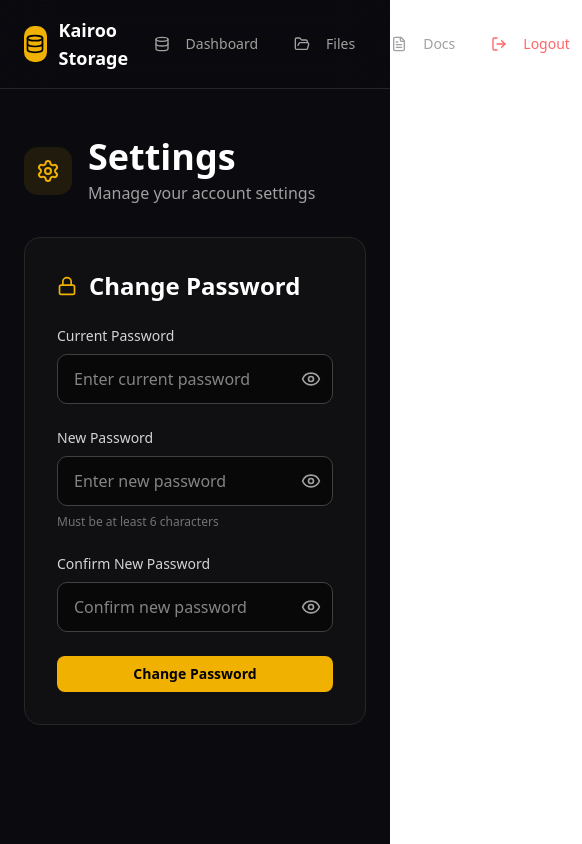
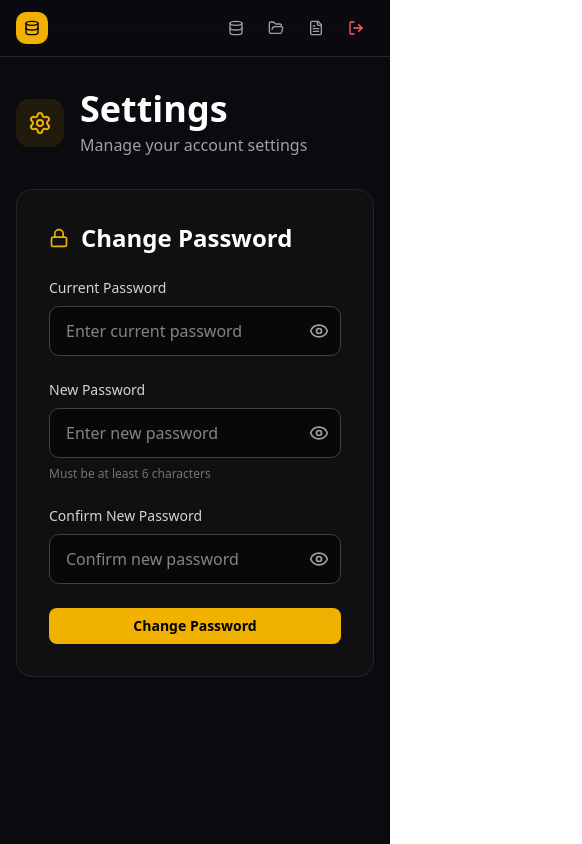
Before and after one commit to SallahBoussettah/KairoStorageSerivce, a Next.js app in the folder kairoo-storage/: page /dashboard/settings in a window 390 px wide. Shown: the whole page, 582 px wide, since content can reach past the window. Built offline with nearby package versions, Linux system fonts and the light colour scheme.

Commit message:
Update on navbar still docs page

```diff
--- a/kairoo-storage/app/dashboard/docs/page.tsx
+++ b/kairoo-storage/app/dashboard/docs/page.tsx
@@ -85,40 +85,48 @@
 
       {/* Navigation */}
       <nav className="border-b border-neutral-800 bg-[#0A0A0F]/80 backdrop-blur-xl sticky top-0 z-50">
-        <div className="container mx-auto px-6 py-4">
+        <div className="container mx-auto px-4 sm:px-6 py-3 sm:py-4">
           <div className="flex justify-between items-center">
-            <Link href="/dashboard" className="flex items-center gap-3">
-              <div className="w-9 h-9 bg-yellow-500 rounded-lg flex items-center justify-center">
-                <Database className="w-5 h-5 text-black" />
+            <Link
+              href="/dashboard"
+              className="flex items-center gap-2 sm:gap-3"
+            >
+              <div className="w-8 h-8 sm:w-9 sm:h-9 bg-yellow-500 rounded-lg flex items-center justify-center">
+                <Database className="w-4 h-4 sm:w-5 sm:h-5 text-black" />
               </div>
-              <span className="text-lg font-semibold">Kairoo Storage</span>
+              <span className="text-base sm:text-lg font-semibold hidden xs:block">
+                Kairoo Storage
+              </span>
             </Link>
-            <div className="flex items-center gap-3">
+            <div className="flex items-center gap-1 sm:gap-3">
               <Link href="/dashboard">
                 <Button
                   variant="ghost"
-                  className="text-neutral-400 hover:text-white hover:bg-neutral-800"
+                  size="sm"
+                  className="text-neutral-400 hover:text-white hover:bg-neutral-800 px-2 sm:px-4"
                 >
-                  <Database className="w-4 h-4 mr-2" />
-                  Dashboard
+                  <Database className="w-4 h-4 sm:mr-2" />
+                  <span className="hidden sm:inline">Dashboard</span>
                 </Button>
               </Link>
               <Link href="/dashboard/files">
                 <Button
                   variant="ghost"
-                  className="text-neutral-400 hover:text-white hover:bg-neutral-800"
+                  size="sm"
+                  className="text-neutral-400 hover:text-white hover:bg-neutral-800 px-2 sm:px-4"
                 >
-                  <FolderOpen className="w-4 h-4 mr-2" />
-                  Files
+                  <FolderOpen className="w-4 h-4 sm:mr-2" />
+                  <span className="hidden sm:inline">Files</span>
                 </Button>
               </Link>
               <Link href="/dashboard/settings">
                 <Button
                   variant="ghost"
-                  className="text-neutral-400 hover:text-white hover:bg-neutral-800"
+                  size="sm"
+                  className="text-neutral-400 hover:text-white hover:bg-neutral-800 px-2 sm:px-4"
                 >
-                  <Settings className="w-4 h-4 mr-2" />
-                  Settings
+                  <Settings className="w-4 h-4 sm:mr-2" />
+                  <span className="hidden sm:inline">Settings</span>
                 </Button>
               </Link>
             </div>
@@ -126,7 +134,7 @@
         </div>
       </nav>
 
-      <div className="container mx-auto px-6 py-12">
+      <div className="container mx-auto px-4 sm:px-6 py-8 sm:py-12">
         <div className="flex gap-8">
           {/* Sidebar */}
           <aside className="hidden lg:block w-64 shrink-0">
--- a/kairoo-storage/app/dashboard/files/page.tsx
+++ b/kairoo-storage/app/dashboard/files/page.tsx
@@ -180,40 +180,48 @@
 
       {/* Navigation */}
       <nav className="border-b border-neutral-800 bg-[#0A0A0F]/80 backdrop-blur-xl sticky top-0 z-50">
-        <div className="container mx-auto px-6 py-4">
+        <div className="container mx-auto px-4 sm:px-6 py-3 sm:py-4">
           <div className="flex justify-between items-center">
-            <Link href="/dashboard" className="flex items-center gap-3">
-              <div className="w-9 h-9 bg-yellow-500 rounded-lg flex items-center justify-center">
-                <Database className="w-5 h-5 text-black" />
+            <Link
+              href="/dashboard"
+              className="flex items-center gap-2 sm:gap-3"
+            >
+              <div className="w-8 h-8 sm:w-9 sm:h-9 bg-yellow-500 rounded-lg flex items-center justify-center">
+                <Database className="w-4 h-4 sm:w-5 sm:h-5 text-black" />
               </div>
-              <span className="text-lg font-semibold">Kairoo Storage</span>
+              <span className="text-base sm:text-lg font-semibold hidden xs:block">
+                Kairoo Storage
+              </span>
             </Link>
-            <div className="flex items-center gap-3">
+            <div className="flex items-center gap-1 sm:gap-3">
               <Link href="/dashboard">
                 <Button
                   variant="ghost"
-                  className="text-neutral-400 hover:text-white hover:bg-neutral-800"
+                  size="sm"
+                  className="text-neutral-400 hover:text-white hover:bg-neutral-800 px-2 sm:px-4"
                 >
-                  <Database className="w-4 h-4 mr-2" />
-                  Dashboard
+                  <Database className="w-4 h-4 sm:mr-2" />
+                  <span className="hidden sm:inline">Dashboard</span>
                 </Button>
               </Link>
               <Link href="/dashboard/docs">
                 <Button
                   variant="ghost"
-                  className="text-neutral-400 hover:text-white hover:bg-neutral-800"
+                  size="sm"
+                  className="text-neutral-400 hover:text-white hover:bg-neutral-800 px-2 sm:px-4"
                 >
-                  <FileText className="w-4 h-4 mr-2" />
-                  Docs
+                  <FileText className="w-4 h-4 sm:mr-2" />
+                  <span className="hidden sm:inline">Docs</span>
                 </Button>
               </Link>
               <Link href="/dashboard/settings">
                 <Button
                   variant="ghost"
-                  className="text-neutral-400 hover:text-white hover:bg-neutral-800"
+                  size="sm"
+                  className="text-neutral-400 hover:text-white hover:bg-neutral-800 px-2 sm:px-4"
                 >
-                  <Settings className="w-4 h-4 mr-2" />
-                  Settings
+                  <Settings className="w-4 h-4 sm:mr-2" />
+                  <span className="hidden sm:inline">Settings</span>
                 </Button>
               </Link>
               <Button
@@ -222,17 +230,18 @@
                   router.push("/login");
                 }}
                 variant="ghost"
-                className="text-red-400 hover:text-red-300 hover:bg-red-500/10"
+                size="sm"
+                className="text-red-400 hover:text-red-300 hover:bg-red-500/10 px-2 sm:px-4"
               >
-                <LogOut className="w-4 h-4 mr-2" />
-                Logout
+                <LogOut className="w-4 h-4 sm:mr-2" />
+                <span className="hidden sm:inline">Logout</span>
               </Button>
             </div>
           </div>
         </div>
       </nav>
 
-      <div className="container mx-auto px-6 py-12">
+      <div className="container mx-auto px-4 sm:px-6 py-8 sm:py-12">
         <h1 className="text-4xl font-bold mb-8">File Browser</h1>
 
         {projects.length === 0 ? (
--- a/kairoo-storage/app/dashboard/page.tsx
+++ b/kairoo-storage/app/dashboard/page.tsx
@@ -204,49 +204,55 @@
 
       {/* Navigation */}
       <nav className="border-b border-neutral-800 bg-[#0A0A0F]/80 backdrop-blur-xl sticky top-0 z-50">
-        <div className="container mx-auto px-6 py-4">
+        <div className="container mx-auto px-4 sm:px-6 py-3 sm:py-4">
           <div className="flex justify-between items-center">
-            <Link href="/" className="flex items-center gap-3">
-              <div className="w-9 h-9 bg-yellow-500 rounded-lg flex items-center justify-center">
-                <Database className="w-5 h-5 text-black" />
+            <Link href="/" className="flex items-center gap-2 sm:gap-3">
+              <div className="w-8 h-8 sm:w-9 sm:h-9 bg-yellow-500 rounded-lg flex items-center justify-center">
+                <Database className="w-4 h-4 sm:w-5 sm:h-5 text-black" />
               </div>
-              <span className="text-lg font-semibold">Kairoo Storage</span>
+              <span className="text-base sm:text-lg font-semibold hidden xs:block">
+                Kairoo Storage
+              </span>
             </Link>
-            <div className="flex items-center gap-3">
+            <div className="flex items-center gap-1 sm:gap-3">
               <Link href="/dashboard/files">
                 <Button
                   variant="ghost"
-                  className="text-neutral-400 hover:text-white hover:bg-neutral-800"
+                  size="sm"
+                  className="text-neutral-400 hover:text-white hover:bg-neutral-800 px-2 sm:px-4"
                 >
-                  <FolderOpen className="w-4 h-4 mr-2" />
-                  Files
+                  <FolderOpen className="w-4 h-4 sm:mr-2" />
+                  <span className="hidden sm:inline">Files</span>
                 </Button>
               </Link>
               <Link href="/dashboard/docs">
                 <Button
                   variant="ghost"
-                  className="text-neutral-400 hover:text-white hover:bg-neutral-800"
+                  size="sm"
+                  className="text-neutral-400 hover:text-white hover:bg-neutral-800 px-2 sm:px-4"
                 >
-                  <FileText className="w-4 h-4 mr-2" />
-                  Docs
+                  <FileText className="w-4 h-4 sm:mr-2" />
+                  <span className="hidden sm:inline">Docs</span>
                 </Button>
               </Link>
               <Link href="/dashboard/settings">
                 <Button
                   variant="ghost"
-                  className="text-neutral-400 hover:text-white hover:bg-neutral-800"
+                  size="sm"
+                  className="text-neutral-400 hover:text-white hover:bg-neutral-800 px-2 sm:px-4"
                 >
-                  <Settings className="w-4 h-4 mr-2" />
-                  Settings
+                  <Settings className="w-4 h-4 sm:mr-2" />
+                  <span className="hidden sm:inline">Settings</span>
                 </Button>
               </Link>
               <Button
                 onClick={handleLogout}
                 variant="ghost"
-                className="text-red-400 hover:text-red-300 hover:bg-red-500/10"
+                size="sm"
+                className="text-red-400 hover:text-red-300 hover:bg-red-500/10 px-2 sm:px-4"
               >
-                <LogOut className="w-4 h-4 mr-2" />
-                Logout
+                <LogOut className="w-4 h-4 sm:mr-2" />
+                <span className="hidden sm:inline">Logout</span>
               </Button>
             </div>
           </div>
@@ -254,7 +260,7 @@
       </nav>
 
       {/* Main Content */}
-      <div className="container mx-auto px-6 py-12">
+      <div className="container mx-auto px-4 sm:px-6 py-8 sm:py-12">
         {/* Header */}
         <div className="flex flex-col sm:flex-row justify-between items-start sm:items-center gap-4 mb-12">
           <div>
--- a/kairoo-storage/app/dashboard/settings/page.tsx
+++ b/kairoo-storage/app/dashboard/settings/page.tsx
@@ -93,56 +93,65 @@
 
       {/* Navigation */}
       <nav className="border-b border-neutral-800 bg-[#0A0A0F]/80 backdrop-blur-xl sticky top-0 z-50">
-        <div className="container mx-auto px-6 py-4">
+        <div className="container mx-auto px-4 sm:px-6 py-3 sm:py-4">
           <div className="flex justify-between items-center">
-            <Link href="/dashboard" className="flex items-center gap-3">
-              <div className="w-9 h-9 bg-yellow-500 rounded-lg flex items-center justify-center">
-                <Database className="w-5 h-5 text-black" />
+            <Link
+              href="/dashboard"
+              className="flex items-center gap-2 sm:gap-3"
+            >
+              <div className="w-8 h-8 sm:w-9 sm:h-9 bg-yellow-500 rounded-lg flex items-center justify-center">
+                <Database className="w-4 h-4 sm:w-5 sm:h-5 text-black" />
               </div>
-              <span className="text-lg font-semibold">Kairoo Storage</span>
+              <span className="text-base sm:text-lg font-semibold hidden xs:block">
+                Kairoo Storage
+              </span>
             </Link>
-            <div className="flex items-center gap-3">
+            <div className="flex items-center gap-1 sm:gap-3">
               <Link href="/dashboard">
                 <Button
                   variant="ghost"
-                  className="text-neutral-400 hover:text-white hover:bg-neutral-800"
+                  size="sm"
+                  className="text-neutral-400 hover:text-white hover:bg-neutral-800 px-2 sm:px-4"
                 >
-                  <Database className="w-4 h-4 mr-2" />
-                  Dashboard
+                  <Database className="w-4 h-4 sm:mr-2" />
+                  <span className="hidden sm:inline">Dashboard</span>
                 </Button>
               </Link>
               <Link href="/dashboard/files">
                 <Button
                   variant="ghost"
-                  className="text-neutral-400 hover:text-white hover:bg-neutral-800"
+                  size="sm"
+                  className="text-neutral-400 hover:text-white hover:bg-neutral-800 px-2 sm:px-4"
                 >
-                  <FolderOpen className="w-4 h-4 mr-2" />
-                  Files
+                  <FolderOpen className="w-4 h-4 sm:mr-2" />
+                  <span className="hidden sm:inline">Files</span>
                 </Button>
               </Link>
               <Link href="/dashboard/docs">
                 <Button
                   variant="ghost"
-                  className="text-neutral-400 hover:text-white hover:bg-neutral-800"
+                  size="sm"
+                  className="text-neutral-400 hover:text-white hover:bg-neutral-800 px-2 sm:px-4"
                 >
-                  <FileText className="w-4 h-4 mr-2" />
-                  Docs
+                  <FileText className="w-4 h-4 sm:mr-2" />
+                  <span className="hidden sm:inline">Docs</span>
                 </Button>
               </Link>
               <Button
                 onClick={handleLogout}
                 variant="ghost"
-                className="text-red-400 hover:text-red-300 hover:bg-red-500/10"
+                size="sm"
+                className="text-red-400 hover:text-red-300 hover:bg-red-500/10 px-2 sm:px-4"
               >
-                <LogOut className="w-4 h-4 mr-2" />
-                Logout
+                <LogOut className="w-4 h-4 sm:mr-2" />
+                <span className="hidden sm:inline">Logout</span>
               </Button>
             </div>
           </div>
         </div>
       </nav>
 
-      <div className="container mx-auto px-6 py-12 max-w-2xl">
+      <div className="container mx-auto px-4 sm:px-6 py-8 sm:py-12 max-w-2xl">
         <div className="flex items-center gap-4 mb-8">
           <div className="w-12 h-12 bg-yellow-500/10 rounded-xl flex items-center justify-center">
             <SettingsIcon className="w-6 h-6 text-yellow-500" />
```
